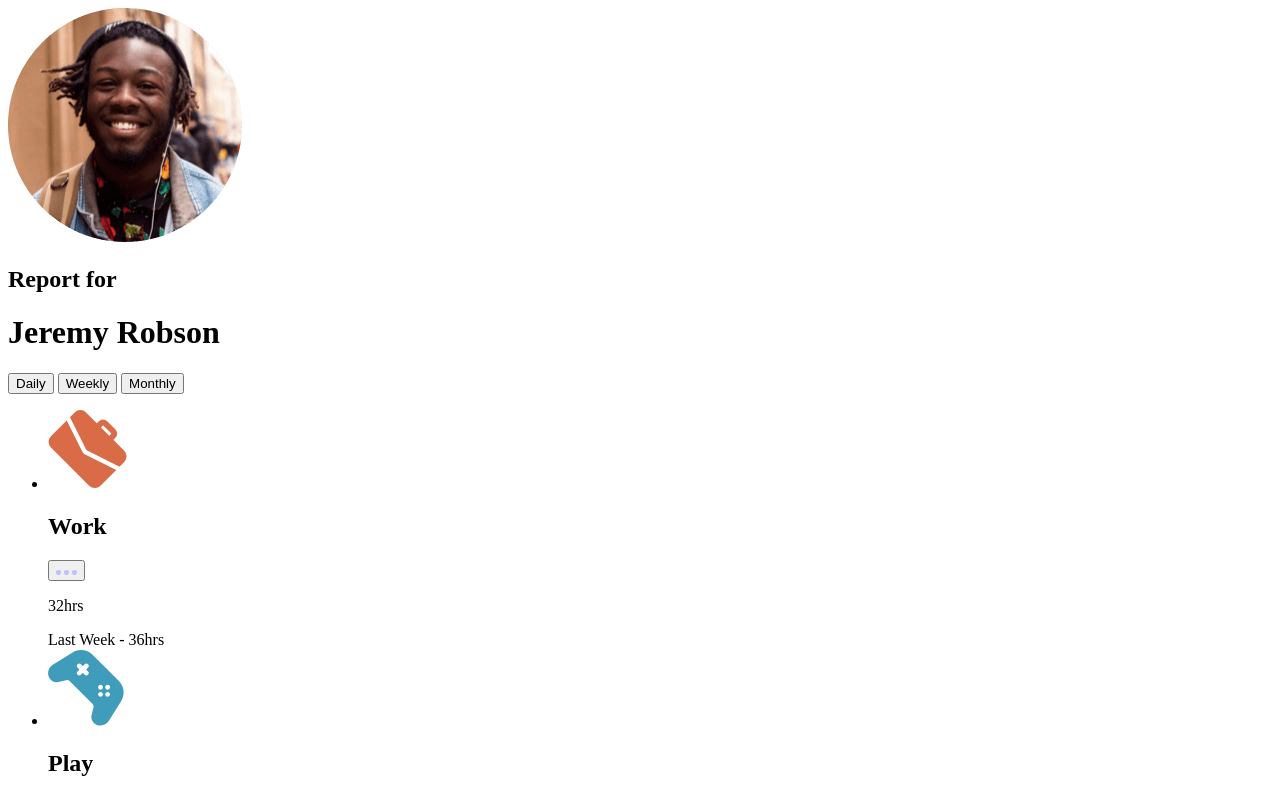
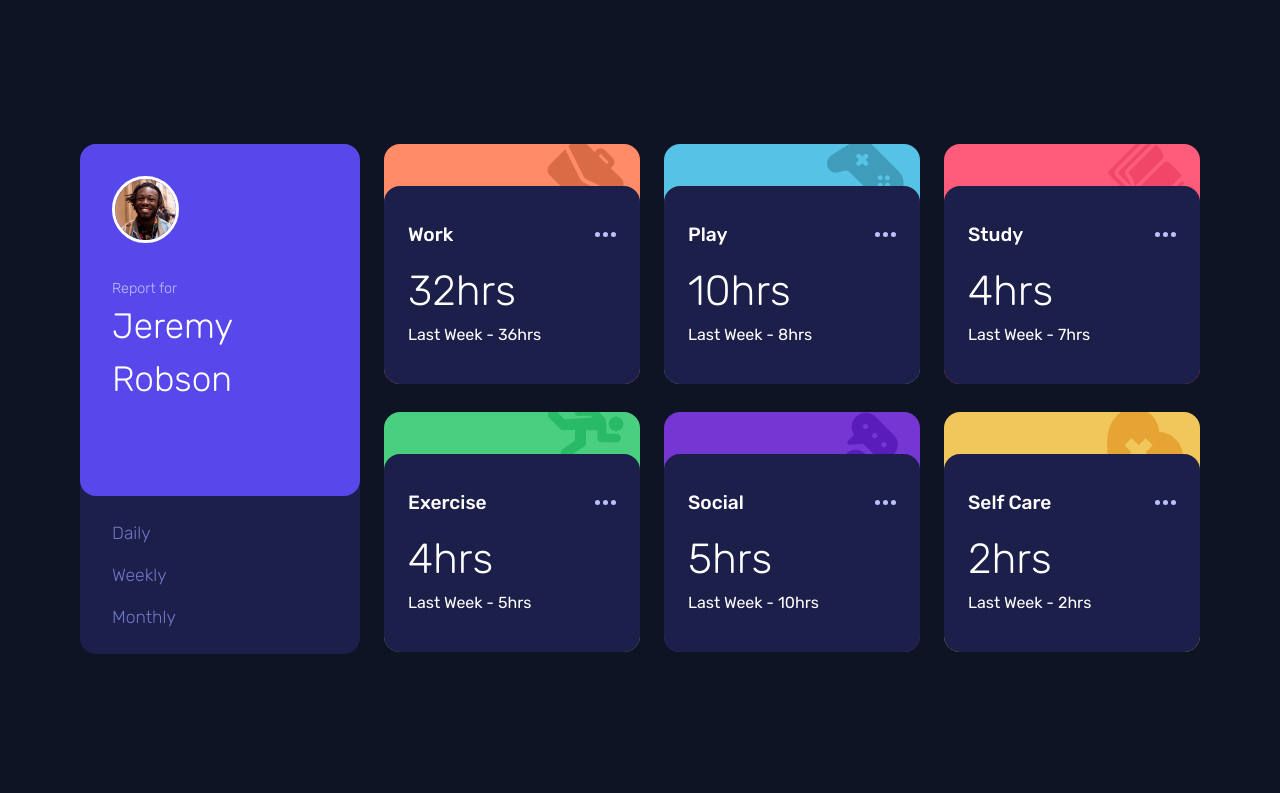
Before and after one commit to TomSif/Frontend-Mentor-Time-tracking-dashboard, a plain HTML site: page index.html in a window 1280 px wide. Shown: the top 793 px of the page. Drawn offline with Linux system fonts and the light colour scheme; the site is published under a folder, as on GitHub Pages, so addresses that start at the root find nothing.

Commit message:
Update index.html

```diff
--- a/index.html
+++ b/index.html
@@ -17,9 +17,9 @@
       sizes="32x32"
       href="./images/favicon-32x32.png"
     />
-    <link rel="stylesheet" href="/modern-reset.css" />
-    <link rel="stylesheet" href="/styles.css" />
-    <script defer src="/main.js"></script>
+    <link rel="stylesheet" href="./modern-reset.css" />
+    <link rel="stylesheet" href="./styles.css" />
+    <script defer src="./main.js"></script>
     <title>Frontend Mentor | Time tracking dashboard</title>
   </head>
   <body>
```
